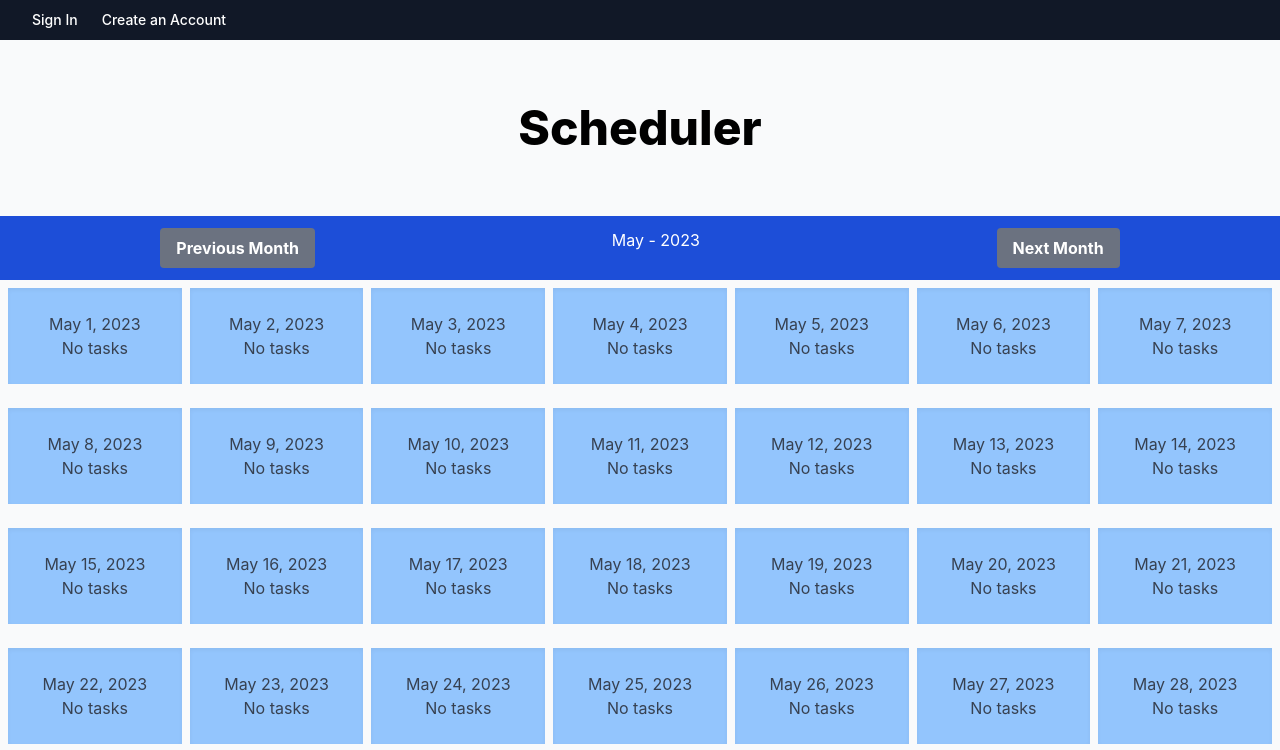
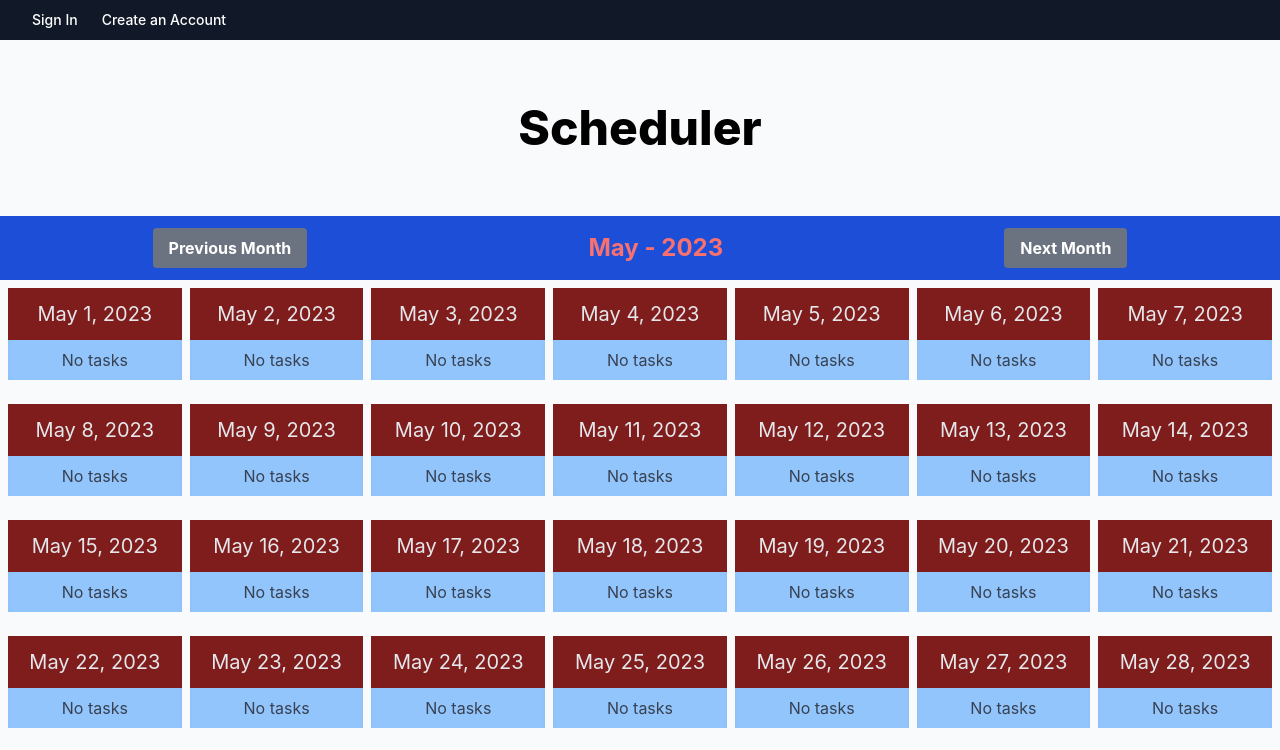
Before and after one commit to Apfirebolt/Fastapi-scrum-master, a React (Create React App) app in the folder frontend/: page /scheduler in a window 1280 px wide. Shown: the top 750 px of the page. Built offline with nearby package versions, Linux system fonts and the light colour scheme.

Commit message:
scheduler better ui

```diff
--- a/frontend/src/pages/Scheduler.jsx
+++ b/frontend/src/pages/Scheduler.jsx
@@ -36,25 +36,24 @@ const Scheduler = () => {
         if (dateObj) {
           dateObj.tasks.push(item);
         }
-
       });
     setMonthDays(days);
   }, [tasks, startDate]);
 
   const goToNextMonth = () => {
     let nextMonth = startDate.add(1, "month");
-    setStartDate(nextMonth)
-    updateTaskData(nextMonth)
+    setStartDate(nextMonth);
+    updateTaskData(nextMonth);
   };
 
   const goToPreviousMonth = () => {
     let previousMonth = startDate.add(-1, "month");
-    setStartDate(previousMonth)
-    updateTaskData(previousMonth)
+    setStartDate(previousMonth);
+    updateTaskData(previousMonth);
   };
 
   const updateTaskData = (month) => {
-    let days = []
+    let days = [];
     let daysInCurrentMonth = month.daysInMonth();
     for (let i = 0; i < daysInCurrentMonth; i += 1) {
       let currentDate = startDate.add(i, "day");
@@ -87,14 +86,20 @@ const Scheduler = () => {
           <h1 className="text-3xl font-extrabold sm:text-5xl">Scheduler</h1>
         </div>
       </div>
-      <div className="flex justify-around bg-blue-700 text-white w-full p-3">
-        <button className="bg-gray-500 hover:bg-gray-900 text-white font-bold py-2 px-4 rounded" onClick={() => goToPreviousMonth()}>
+      <div className="flex justify-around items-center bg-blue-700 text-white w-full p-3">
+        <button
+          className="bg-gray-500 hover:bg-gray-900 text-white font-bold py-2 px-4 rounded"
+          onClick={() => goToPreviousMonth()}
+        >
           Previous Month
         </button>
-        <p>
-          {dayjs(startDate).format('MMMM')} - {dayjs(startDate).year()}
+        <p className="font-bold text-2xl text-red-400">
+          {dayjs(startDate).format("MMMM")} - {dayjs(startDate).year()}
         </p>
-        <button className="bg-gray-500 hover:bg-gray-900 text-white font-bold py-2 px-4 rounded" onClick={() => goToNextMonth()}>
+        <button
+          className="bg-gray-500 hover:bg-gray-900 text-white font-bold py-2 px-4 rounded"
+          onClick={() => goToNextMonth()}
+        >
           Next Month
         </button>
       </div>
@@ -103,15 +108,16 @@ const Scheduler = () => {
           return (
             <div
               key={index}
-              className="p-6 my-2 bg-blue-300 text-gray-700 text-center shadow-inner"
+              className="my-2 bg-blue-300 text-gray-700 text-center shadow-inner"
             >
-              <p>{dayjs(item.date).format("MMMM D, YYYY")}</p>
+              <p className="bg-red-900 text-gray-200 text-bold text-xl p-3">{dayjs(item.date).format("MMMM D, YYYY")}</p>
+              <div className="p-2">
                 {item.tasks.length ? (
                   item.tasks.map((item, index) => {
                     return (
                       <div
                         key={index}
-                      className="bg-gray-100 px-3 py-2 shadow-lg rounded-md my-2"
+                        className="bg-gray-100 shadow-lg rounded-md my-2"
                       >
                         <p>{item.title}</p>
                       </div>
@@ -121,6 +127,7 @@ const Scheduler = () => {
                   <p>No tasks</p>
                 )}
               </div>
+            </div>
           );
         })}
       </div>
```
Lines whose indentation alone changed are shown as unchanged.
